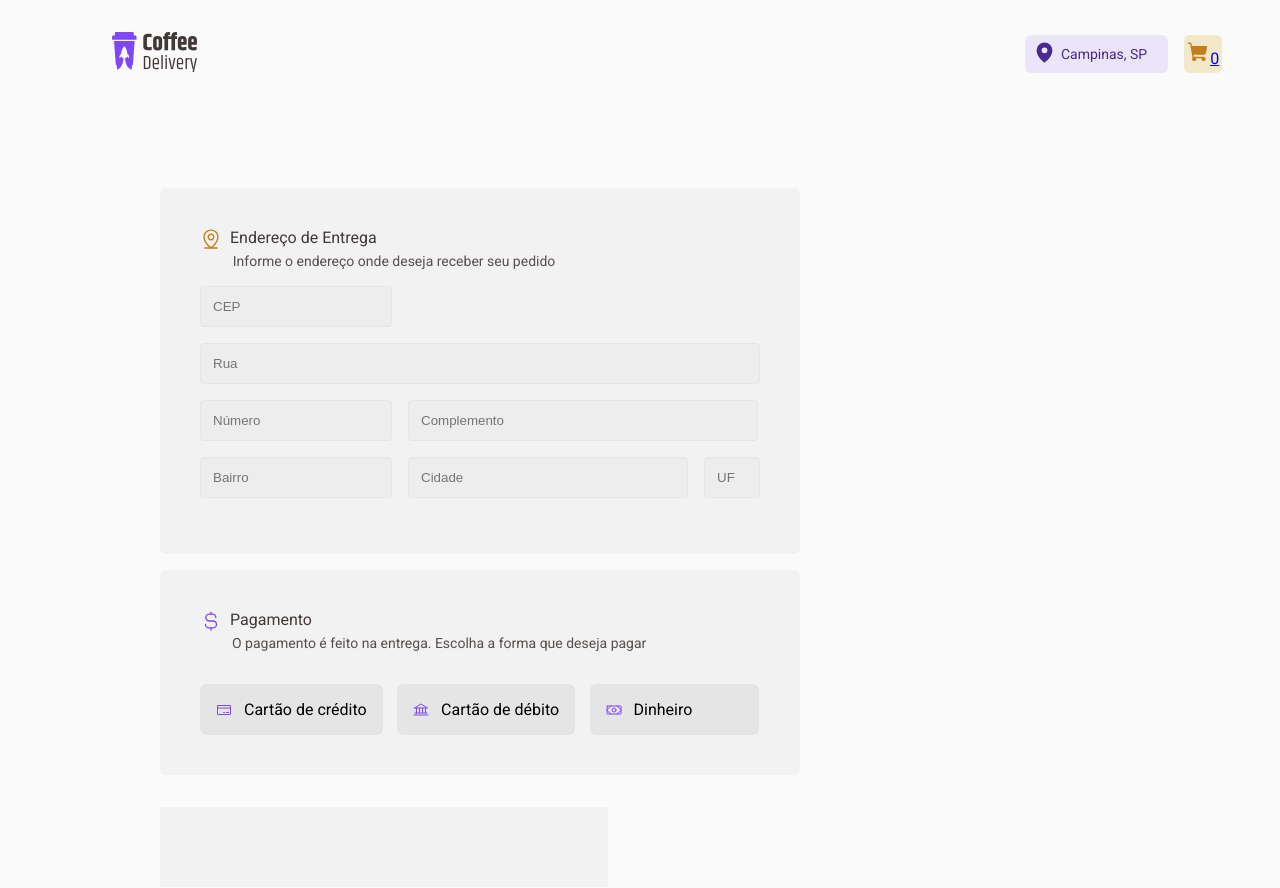
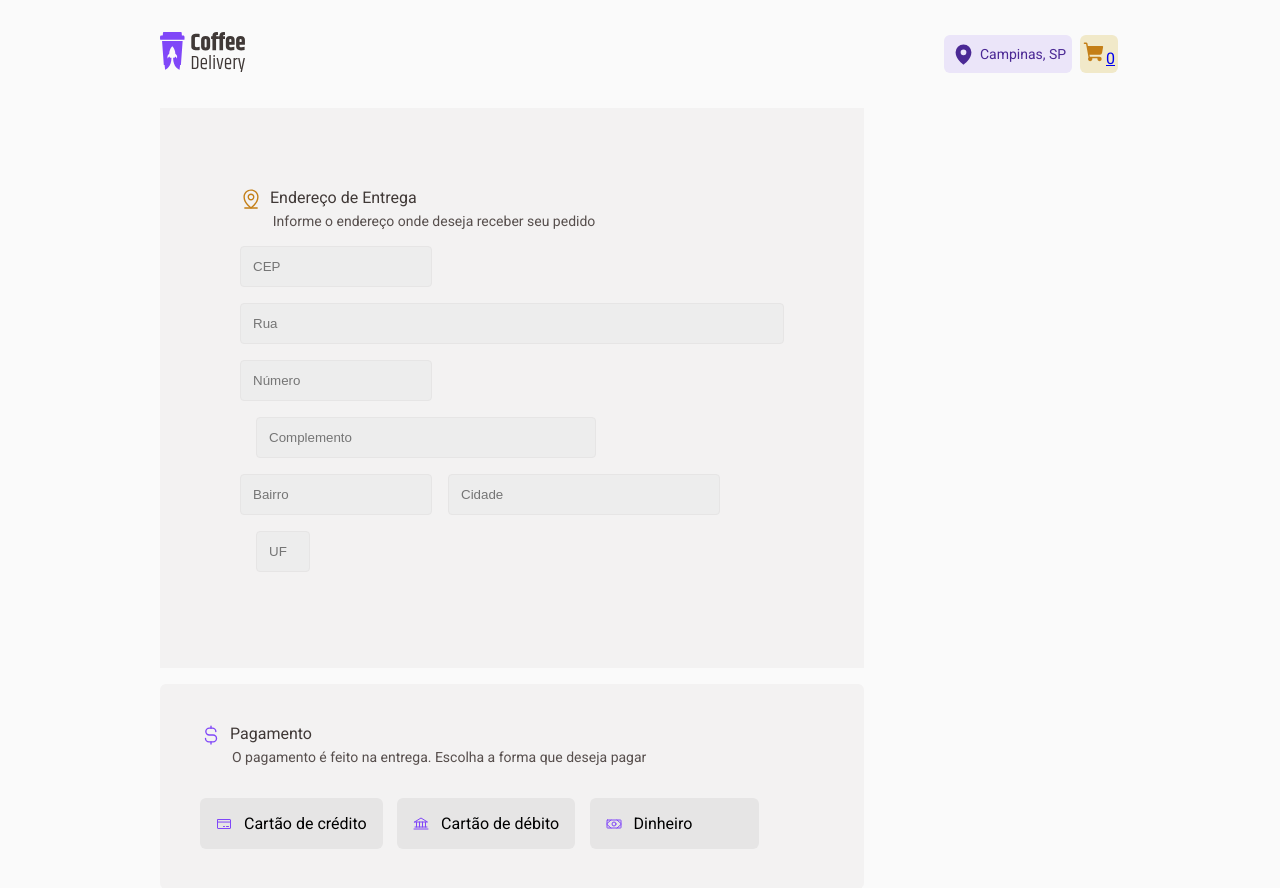
Before and after one commit to EliseuVicente/coffe-delivery, a React (Vite) app: page /checkout in a window 1280 px wide. Shown: the top 888 px of the page. Built offline with nearby package versions, Linux system fonts and the light colour scheme.

Commit message:
change style css for cartItem

```diff
--- a/src/components/Navbar/index.jsx
+++ b/src/components/Navbar/index.jsx
@@ -1,5 +1,5 @@
 import { MapPin, ShoppingCart } from "phosphor-react"
-import { Action, IconCar, Navbar } from "./styles"
+import { Action, IconCar, Location, Navbar } from "./styles"
 import { Link } from "react-router-dom"
 import { useContext } from "react"
 import { ProductsContext } from "../../contexts/ProductsContext"
@@ -14,8 +14,11 @@ export function NavbarHeader(){
         </Link>
 
         <Action>
-            <MapPin size={23} color= "#4B2995"weight="fill" />
-                <div> Campinas, SP</div>
+            <Location>
+                <MapPin size={23} color= "#4B2995"weight="fill" />
+                    <p>Campinas, SP</p>
+            </Location>
+
             <IconCar>
                 <Link to={'/checkout'}>
                     <ShoppingCart size={23} color="#C47F17" weight="fill"/>
--- a/src/components/Navbar/styles.js
+++ b/src/components/Navbar/styles.js
@@ -2,28 +2,26 @@ import styled from "styled-components"
 
 export const Navbar = styled.header`
     display: flex;
-    flex-direction: row;
     justify-content: space-between;
     align-items: center;
-    padding: 2rem 7rem;
-    gap: 2rem;
+    padding: 2rem 10rem;
 `
 
 export const Action = styled.div`
-    display: flexbox;
-    flex-direction: row;
-    justify-content: flex-end;
+    display: flex;
+    width: 11rem;
+`
+export const Location = styled.div`
+    display: flex;
     align-items: center;
     padding-left: 0.5rem;
+    width: 8rem;
+    height: 2.375rem;
     gap: .31rem;
-
-    width: 8.938rem;
-    height: 2.375rem;
-
     background: ${props => props.theme['purple-light']};
     border-radius: 6px;
 
-    div{
+    p {
     font-family: 'Roboto';
     font-style: normal;
     font-weight: 400;
@@ -34,12 +32,13 @@ export const Action = styled.div`
 
     }
 `
+
 export const IconCar = styled.span`
     display: flex;
     flex-direction: row;
     justify-content: center;
     align-items: center;
-    margin-left: 2rem;
+    margin-left: .5rem;
     width: 2.375rem;
     height: 2.375rem;
 
--- a/src/pages/Checkout/components/Cart/index.jsx
+++ b/src/pages/Checkout/components/Cart/index.jsx
@@ -1,53 +1,66 @@
 import { useContext } from "react"
 import { ProductsContext } from "../../../../contexts/ProductsContext"
-import { Action, Counter, DetailsItems, ImageProducts, ItemValue, ItemsCart, NameCoffes, TrashButton } from "./styles"
+import { Action, Counter, DetailsItems, Divider, ImageProducts, ItemValue, ItemsCart, NameCoffes, TrashButton } from "./styles"
 import { Minus, Plus, Trash } from "phosphor-react"
 
+
 export function Cart(){
-    const {cartItem, productQuantities, handleSumProducts} = useContext(ProductsContext)
+    const {cartItem, handleIncrementProduct, handleDecrementProduct, handleDeleteToCart} = useContext(ProductsContext)
 
-    /* const quantity = productQuantities[cartItem] */
-   /*  console.log(cartItem) */
     return (
         <>
             {cartItem.map((list)=>{
                 return (
+               <>
                     <ItemsCart key={list.item.id}>
                             <ImageProducts src={list.item.image}/>
+
                         <DetailsItems>
+
                             <NameCoffes>{list.item.product}</NameCoffes>
+
                             <ItemValue>
                                 <p>{list.item.value}</p>
                             </ItemValue>
+
                             <Action>
                                 <Counter>
                                     <Minus
                                         color="#8047F8"
                                         weight="bold"
                                         cursor="pointer"
-                                    /*  onClick={handleMinusProducts} *//>
+                                        onClick={() => handleDecrementProduct(list.item.id)}
+                                    />
                                         {list.quantity}
 
                                     <Plus
                                         color="#8047F8"
                                         weight="bold"
                                         cursor="pointer"
-                                        onClick={() => handleSumProducts(id)}
+                                        onClick={() => handleIncrementProduct(list.item.id)}
                                     />
                                 </Counter>
-                                <TrashButton>
+                                <TrashButton
+                                    cursor="pointer"
+                                    onClick={() => handleDeleteToCart(list.item.id)}
+                                >
                                     <Trash
                                         size={20}
                                         color="#8047F8"
                                         weight="bold"
-                                        cursor="pointer"
                                         />
                                         <p>REMOVER</p>
                                 </TrashButton>
                             </Action>
                         </DetailsItems>
-                    </ItemsCart>
 
+                       <Divider>
+                            <img src='divider.svg'></img>
+                       </Divider>
+
+                        </ItemsCart>
+
+                </>
                 )
             })}
         </>
--- a/src/pages/Checkout/components/Cart/styles.js
+++ b/src/pages/Checkout/components/Cart/styles.js
@@ -1,13 +1,13 @@
 import styled from 'styled-components'
+/* import img from '../../../../assets/divider.svg' */
 
 export const ItemsCart = styled.div`
     display: flex;
     margin-bottom: 3rem;
-    padding: 0.5rem 0.25rem;
     justify-content: space-between;
     align-items: flex-start;
     align-self: stretch;
-
+    margin-top: 2.5rem;
     background: ${props => props.theme['base-card']};
 `
 export const ImageProducts = styled.img`
@@ -20,7 +20,6 @@ export const ImageProducts = styled.img`
 export const DetailsItems = styled.div`
     display: flex;
     flex-direction: column;
-    align-items: flex-start;
     gap: 0.5rem;
 `
 
@@ -49,8 +48,6 @@ export const ItemValue = styled.div`
         font-weight: 700;
         line-height: 130%;
     }
-
-
 `
 
 export const Action = styled.div`
@@ -95,3 +92,10 @@ export const TrashButton = styled.div`
         color: ${props => props.theme['base-text']};
     }
 `
+
+export const Divider = styled.div`
+display: flex;
+width: 100%;
+margin-top: 7rem;
+margin-left: -22rem;
+`
--- a/src/pages/Checkout/styles.js
+++ b/src/pages/Checkout/styles.js
@@ -1,16 +1,23 @@
 import styled from 'styled-components'
 
 export const Container = styled.div`
-    display: flex;
-
-    flex-wrap: wrap;
-    margin-top: 5rem;
-    padding: 0rem 10rem;
+    display: inline;
+    width: 54rem;
+    float: left;
+    padding-left: 10rem;
+    gap: 12px;
 `
 export const ContainerForm = styled.div`
-    width: 40rem;
-    border-radius: 0.375rem;
+    /* width: 40rem; */
+    /* border-radius: 0.375rem; */
     background: ${props => props.theme['base-card']};
+
+    display: flex;
+    padding: 40px;
+    flex-direction: column;
+    align-items: flex-start;
+    gap: 32px;
+    align-self: stretch;
 
 `
 export const FormAdress = styled.div`
@@ -74,7 +81,7 @@ export const LabelForm = styled.div`
 
 export const ContainerPayment = styled.div`
     padding: 2.5rem;
-    width: 40rem;
+    /* width: 40rem; */
     margin-top: 1rem;
     border-radius: 0.375rem;
     background: var(--base-card, #F3F2F2);
@@ -127,18 +134,12 @@ export const TypePayment = styled.div`
 `
 
 export const ContainerCart = styled.div`
-    display: flex;
+    display: inline;
     width: 28rem;
-    margin-top: 1rem;
-    margin-left: 10rem;
     padding: 2.5rem;
-    flex-direction: column;
-    align-items: flex-start;
+    float: right;
+    margin-right: 10rem;
     gap: 1.5rem;
     background: ${props => props.theme['base-card']};
-
-    @media (max-width: 1500px) {
-    margin-top: 2rem;
-    order: 3;
-    }
+    border-radius: 6px 44px;
 `
```
Also changed, not shown: public/divider.svg (added), src/pages/Checkout/index.jsx (line endings or trailing spaces).
